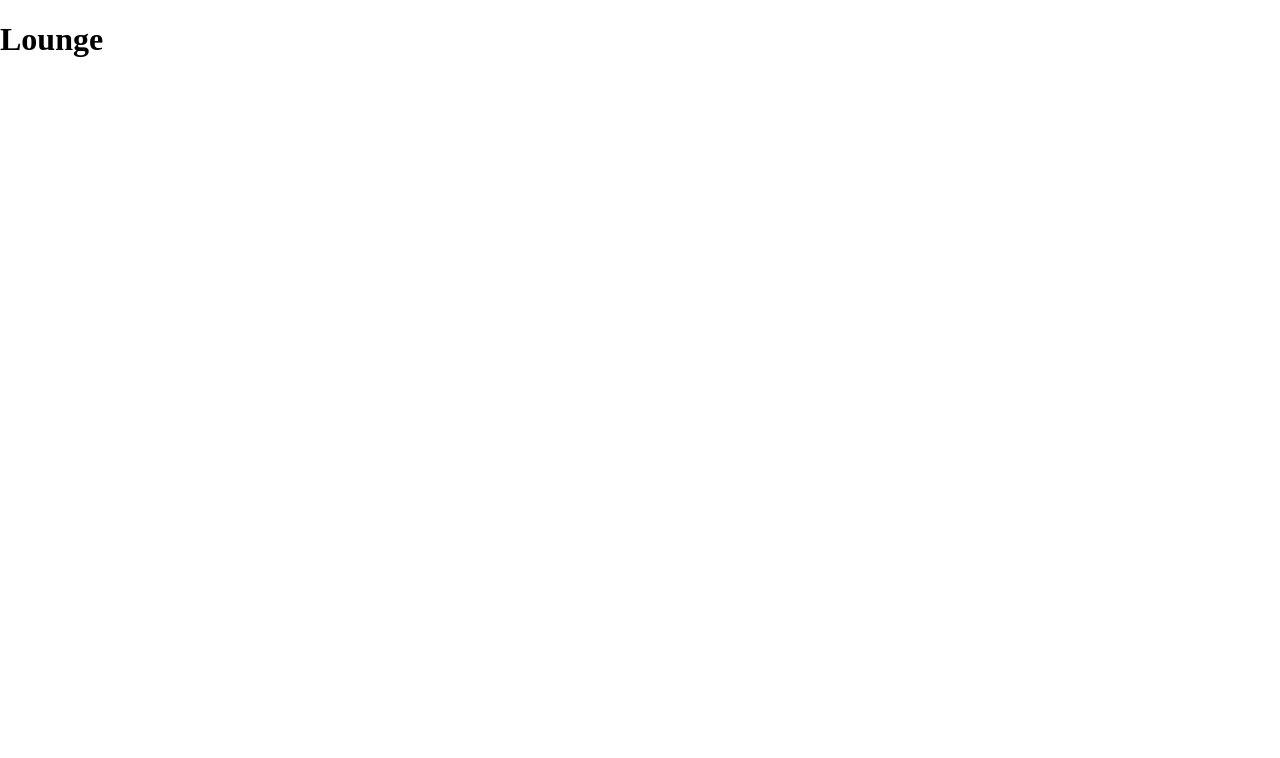
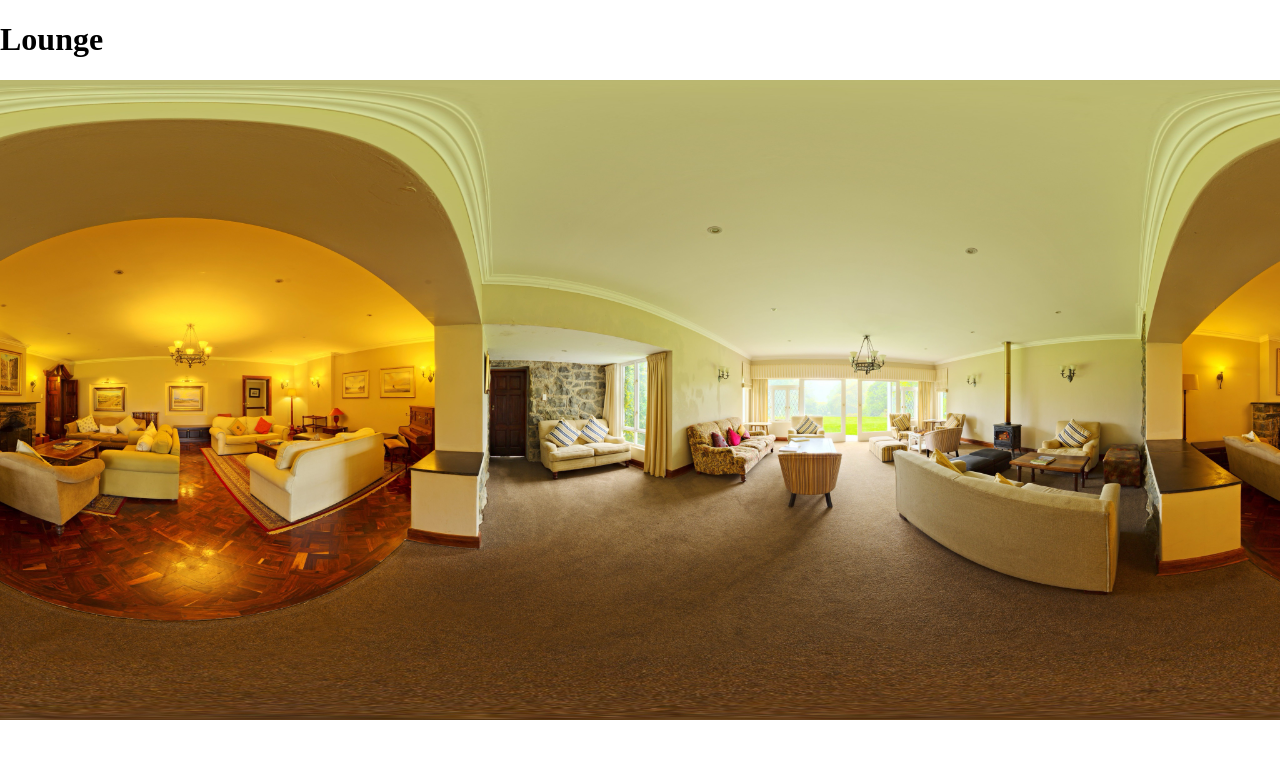
Before and after one commit to rremedio-web/tour-360, a React (Vite) app: page / in a window 1280 px wide. Shown: the top 758 px of the page. Built offline with nearby package versions, Linux system fonts and the light colour scheme.

Commit message:
added first image

```diff
--- a/src/App.jsx
+++ b/src/App.jsx
@@ -1,7 +1,11 @@
 import { rooms } from "./data/rooms"
 
 function App() {
-  return <h1>{rooms[0].name}</h1>
+  return (
+    <>
+      <h1>{rooms[0].name}</h1>
+      <img src={rooms[0].image} alt={rooms[0].name} />
+    </>)
 }
 
 export default App
--- a/src/index.css
+++ b/src/index.css
@@ -7,3 +7,9 @@
 body {
   margin: 0;
 }
+
+img {
+  display: block;
+  max-width: 100%;
+  height: auto;
+}
```
